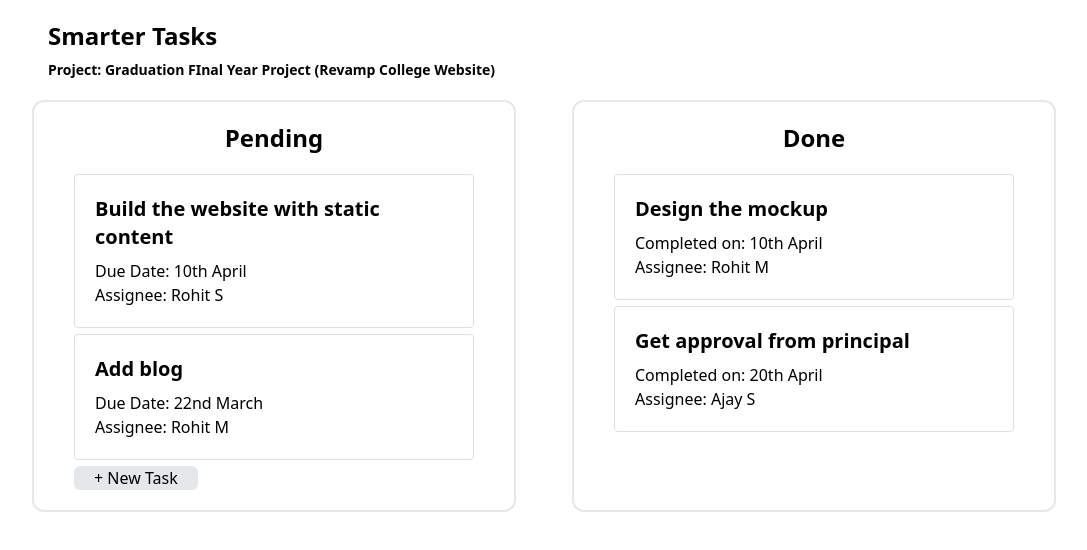
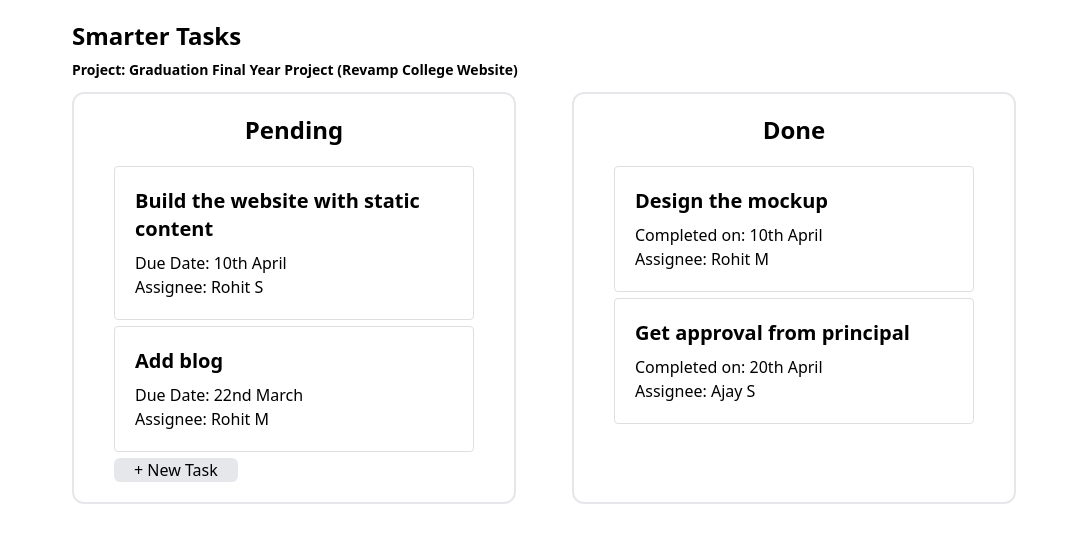
Before and after one commit to Mahendar0701/wd301, a React (Vite) app in the folder hello-react/: page / in a window 1280 px wide. Shown: the top 550 px of the page, without its empty margins (96-1183 px from the left). Built offline with nearby package versions, Linux system fonts and the light colour scheme.

Commit message:
date changes

```diff
--- a/hello-react/src/App.jsx
+++ b/hello-react/src/App.jsx
@@ -6,13 +6,11 @@ import TaskCard from "./TaskCard";
 function App() {
   return (
     <>
-      <div className="ml-36 my-5">
-        <h1 className="text-2xl font-bold my-2">Smarter Tasks</h1>
-        <p className="font-bold text-sm">
-          Project: Graduation FInal Year Project (Revamp College Website)
+      <div className="mx-10 my-5">
+        <h1 className="text-2xl font-bold my-2 mx-32">Smarter Tasks</h1>
+        <p className="font-bold text-sm mx-32 mb-3">
+          Project: Graduation Final Year Project (Revamp College Website)
         </p>
-        <span className="text-xl"></span>
-      </div>
         <div className="flex justify-center">
           <div className="flex-1 w-36 px-10 border-2 rounded-xl border-grey-900 p-5 ml-32">
             <h1 className="text-2xl font-bold text-center pb-5">Pending</h1>
@@ -43,6 +41,7 @@ function App() {
             />
           </div>
         </div>
+      </div>
     </>
   );
 }
```
Lines whose indentation alone changed are shown as unchanged.
